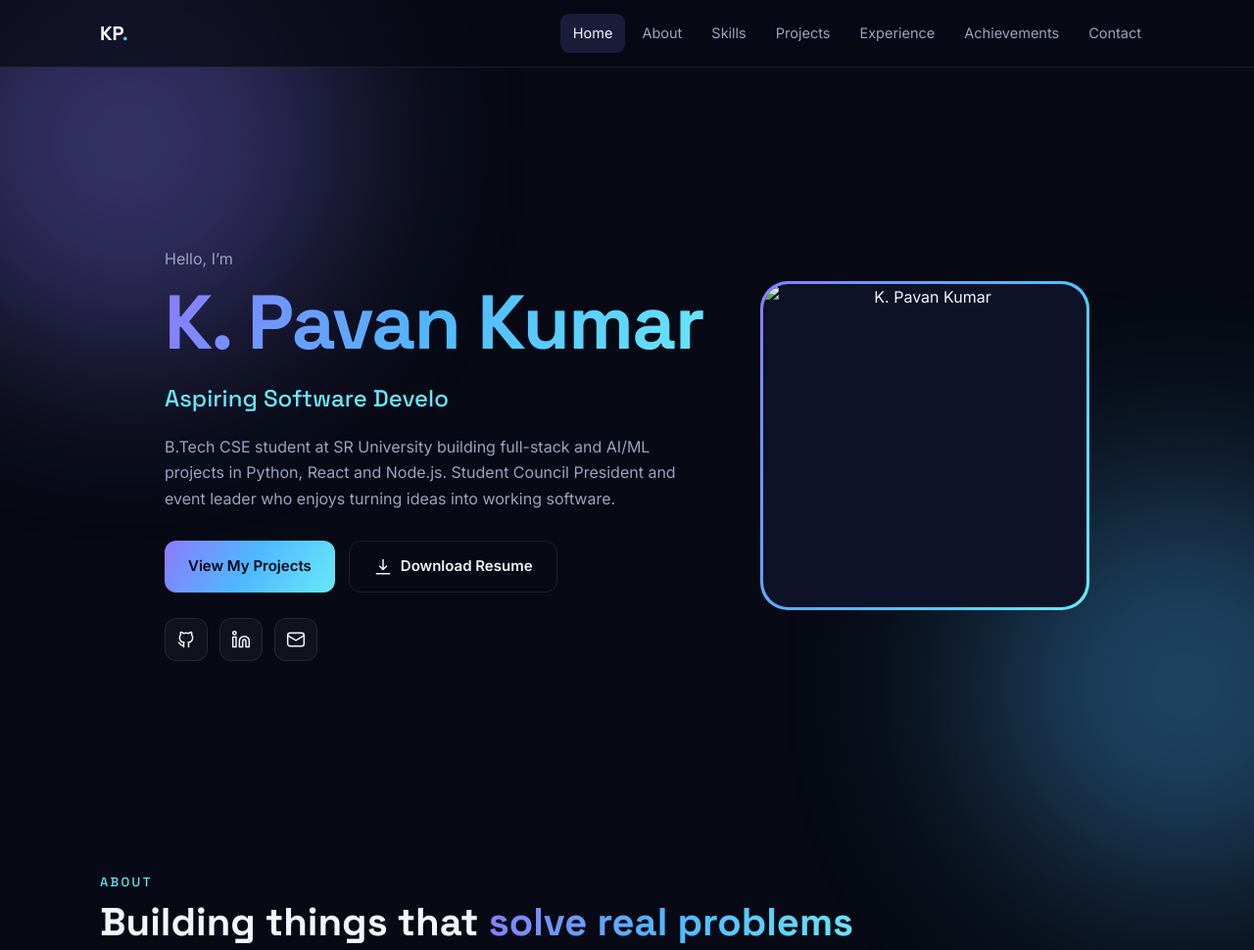
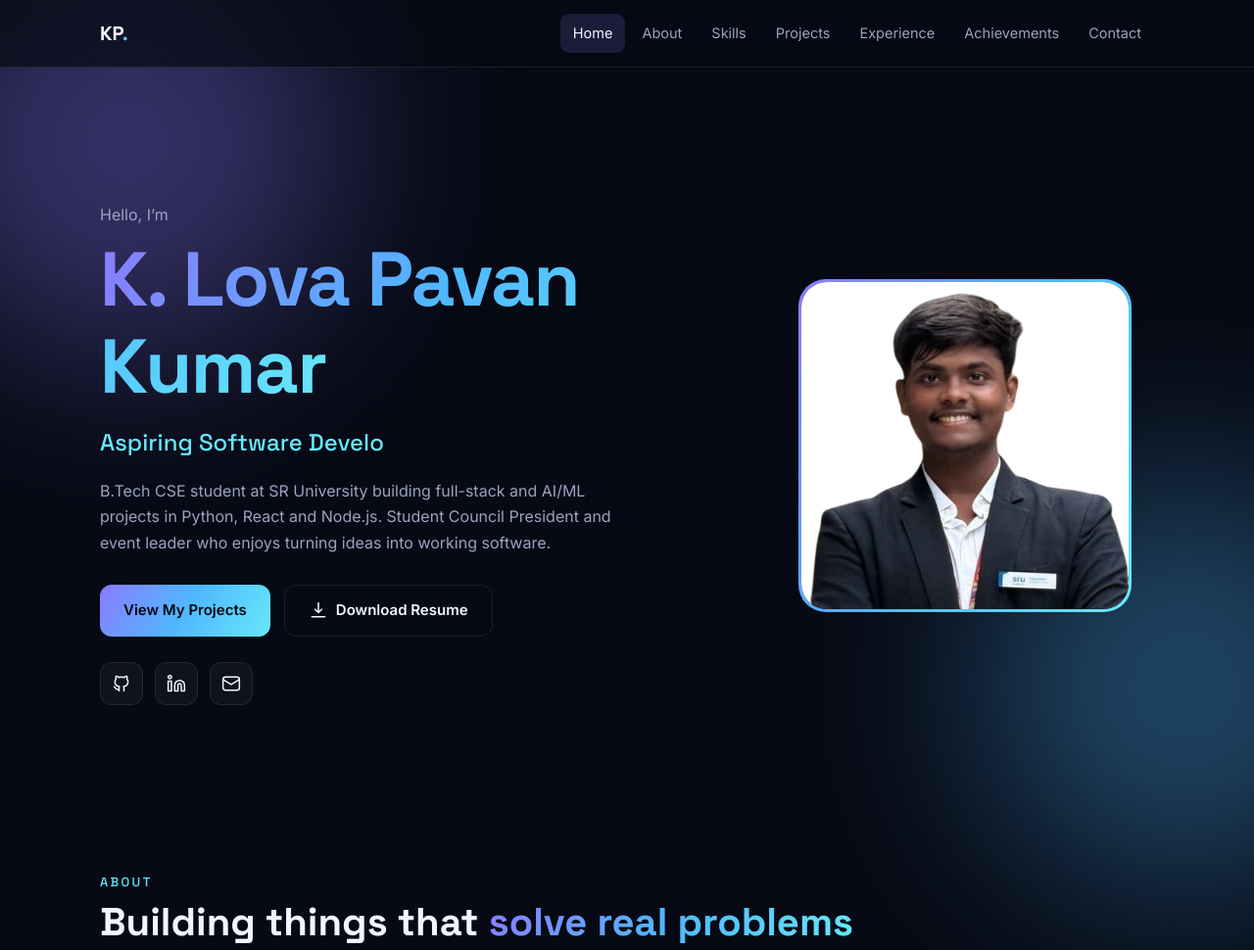
Before and after one commit to pavankumar77310/MyPortfolio1, a plain HTML site: page index.html in a window 1280 px wide. Shown: the top 970 px of the page at 98% size. Drawn offline with Linux system fonts and the light colour scheme.

Commit message:
Update index.html

```diff
--- a/index.html
+++ b/index.html
@@ -139,14 +139,14 @@ a:focus-visible,button:focus-visible{outline:2px solid var(--c);outline-offset:3
 <script>
 /* ===== EDIT YOUR CONTENT HERE ===== */
 const D={
-name:"K. Pavan Kumar",
+name:"K. Lova Pavan Kumar",
 titles:["Computer Science Engineering Student","Aspiring Software Developer","AI & Web Enthusiast"],
 intro:"B.Tech CSE student at SR University building full-stack and AI/ML projects in Python, React and Node.js. Student Council President and event leader who enjoys turning ideas into working software.",
 email:"lovanpavankumar123@gmail.com",
 github:"https://github.com/pavankumar77310",
 linkedin:"https://www.linkedin.com/in/lova-pavan-kumar-kottapally-886634335",
 resumeUrl:"resume/Latest_Resume.pdf",          /* e.g. "Pavan_Resume.pdf" once the file is hosted next to this page */
-photoUrl:"assets/Pavan.jpeg",           /* e.g. "photo.jpg" */
+photoUrl:"assets/Pavan.png",           /* e.g. "photo.jpg" */
 about:["I’m a second-to-third-year Computer Science and Engineering student at SR University, Warangal, with a strong base in Python, data structures and algorithms, and full-stack web development.","My interests span web development, artificial intelligence, machine learning, software engineering and problem solving. I actively practise on LeetCode and CodeChef.","Alongside academics I lead as President of the Student Council (2026–2027), coordinating clubs, events and the link between students and management."],
 stats:[["10/10","B.Tech CGPA"],["96.8%","Class XII"],["4","Projects"],["4","Certifications"]],
 skills:{"Programming Languages":["Python","C"],"Frontend Development":["HTML5","CSS3","React.js"],"Backend Development":["Node.js","Express.js","REST APIs"],"Database Management":["MySQL","MongoDB"],"AI & Machine Learning":["PyTorch","Hugging Face Transformers","Scikit-learn","Pandas","NumPy","OpenCV"],"Tools & Technologies":["Git","GitHub","VS Code","Anaconda","Docker"],"Core Concepts":["Data Structures & Algorithms","OOP","DBMS","Operating Systems","Computer Networks"],"Soft Skills":["Leadership","Event Management","Communication","Team Coordination"]},
```
